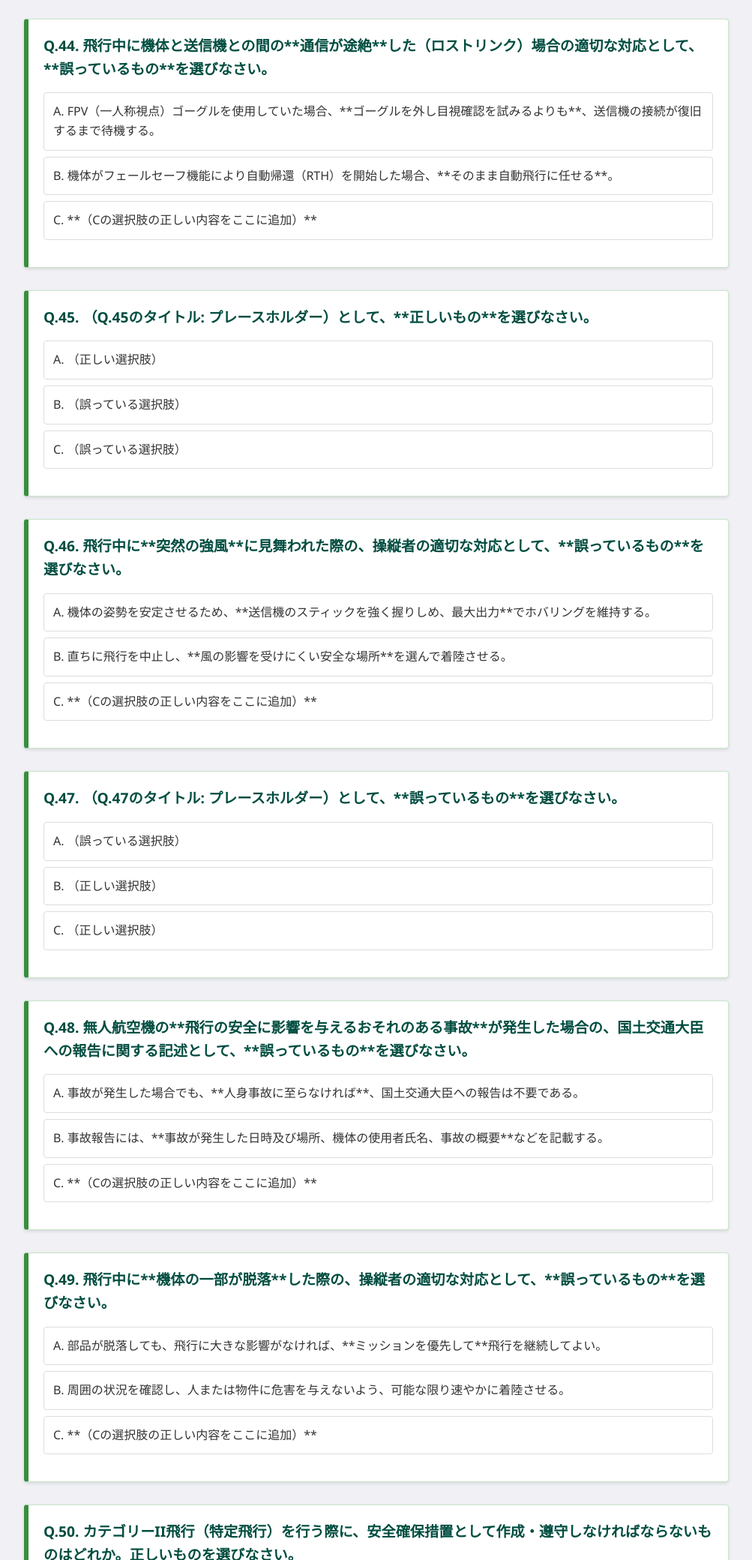
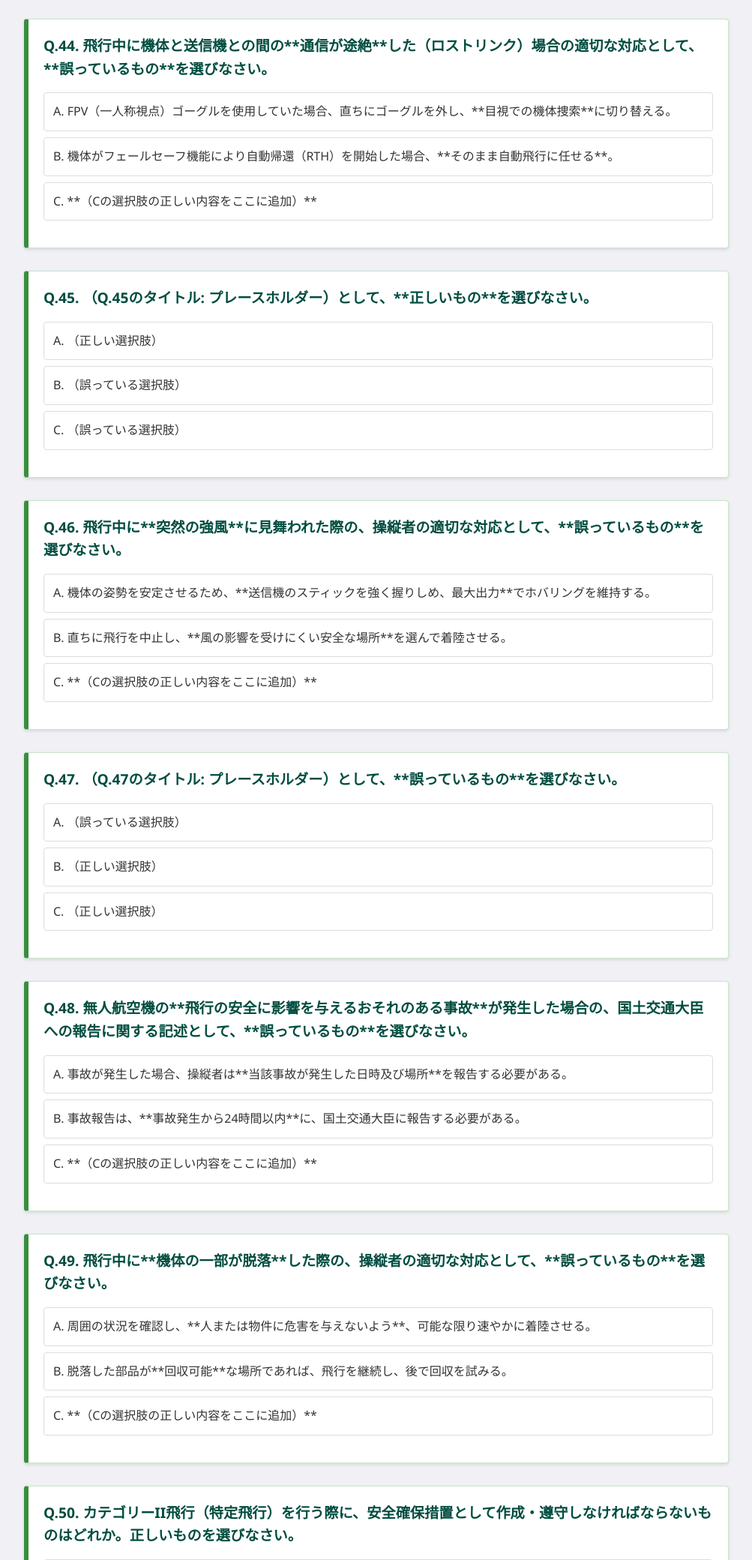
Before and after one commit to s1989y55/dron-quiz, a plain HTML site: page quiz_1.html in a window 1280 px wide. Shown: the part 3020-5100 px from the top of the page at 75% size, without its empty margins (138-1141 px from the left). Drawn offline with Linux system fonts and the light colour scheme.

Commit message:
Add files via upload

```diff
--- a/quiz_1.html
+++ b/quiz_1.html
@@ -231,14 +231,14 @@
         <div class="question-block" id="q44">
     <h2>Q.44. 飛行中に機体と送信機との間の**通信が途絶**した（ロストリンク）場合の適切な対応として、**誤っているもの**を選びなさい。</h2>
     <ul class="options">
-                <li data-question="q44" data-answer="A">A. FPV（一人称視点）ゴーグルを使用していた場合、**ゴーグルを外し目視確認を試みるよりも**、送信機の接続が復旧するまで待機する。</li>
+        <li data-question="q44" data-answer="A">A. FPV（一人称視点）ゴーグルを使用していた場合、直ちにゴーグルを外し、**目視での機体捜索**に切り替える。</li>
         <li data-question="q44" data-answer="B">B. 機体がフェールセーフ機能により自動帰還（RTH）を開始した場合、**そのまま自動飛行に任せる**。</li>
         <li data-question="q44" data-answer="C">C. **（Cの選択肢の正しい内容をここに追加）**</li>
     </ul>
     <div class="answer-content" id="answer-q44">
         <p><span class="correct-answer">【正解】A</span></p>
         <div class="rationale">
-                    <p>【解説】ロストリンク時は、直ちにFPVゴーグルを外し、**目視での機体捜索**に切り替えるのが正しい対応です。接続復旧を待つ間に機体を見失ったり、フェールセーフが意図しない挙動をしたりするリスクがあるため、待機は不適切です。</p>
+            <p>【解説】ロストリンクが発生した場合、FPVゴーグルを外して**目視での機体捜索**に切り替えるのは**正しい対応**です。この問題は「誤っているもの」を選ぶため、Aは間違いではありません。</p>
             <p class="hint">【ヒント】ロストリンク時の対応は「フェールセーフの作動」「目視捜索」「RTHの監視」が基本です。</p>
         </div>
     </div>
@@ -295,35 +295,33 @@
 <div class="question-block" id="q48">
     <h2>Q.48. 無人航空機の**飛行の安全に影響を与えるおそれのある事故**が発生した場合の、国土交通大臣への報告に関する記述として、**誤っているもの**を選びなさい。</h2>
     <ul class="options">
-                <li data-question="q48" data-answer="A">A. 事故が発生した場合でも、**人身事故に至らなければ**、国土交通大臣への報告は不要である。</li>
-                <li data-question="q48" data-answer="B">B. 事故報告には、**事故が発生した日時及び場所、機体の使用者氏名、事故の概要**などを記載する。</li>
+        <li data-question="q48" data-answer="A">A. 事故が発生した場合、操縦者は**当該事故が発生した日時及び場所**を報告する必要がある。</li>
+        <li data-question="q48" data-answer="B">B. 事故報告は、**事故発生から24時間以内**に、国土交通大臣に報告する必要がある。</li>
         <li data-question="q48" data-answer="C">C. **（Cの選択肢の正しい内容をここに追加）**</li>
     </ul>
     <div class="answer-content" id="answer-q48">
         <p><span class="correct-answer">【正解】A</span></p>
         <div class="rationale">
-                    <p>【解説】無人航空機の飛行の安全に影響を与えるおそれのある事故は、人身事故の他、機体の破損、物件の損壊、紛失なども含まれ、全て国土交通大臣へ速やかに報告する義務があります。</p>
+            <p>【解説】事故が発生した場合の報告事項には、**事故が発生した日時及び場所**が含まれます。この問題は「誤っているもの」を選ぶため、Aは間違いではありません。</p>
             <p class="hint">【ヒント】報告事項は多岐にわたります。法律で定められた項目を確認しましょう。</p>
         </div>
     </div>
 </div>
-
 <div class="question-block" id="q49">
     <h2>Q.49. 飛行中に**機体の一部が脱落**した際の、操縦者の適切な対応として、**誤っているもの**を選びなさい。</h2>
     <ul class="options">
-                <li data-question="q49" data-answer="A">A. 部品が脱落しても、飛行に大きな影響がなければ、**ミッションを優先して**飛行を継続してよい。</li>
-                <li data-question="q49" data-answer="B">B. 周囲の状況を確認し、人または物件に危害を与えないよう、可能な限り速やかに着陸させる。</li>
+        <li data-question="q49" data-answer="A">A. 周囲の状況を確認し、**人または物件に危害を与えないよう**、可能な限り速やかに着陸させる。</li>
+        <li data-question="q49" data-answer="B">B. 脱落した部品が**回収可能**な場所であれば、飛行を継続し、後で回収を試みる。</li>
         <li data-question="q49" data-answer="C">C. **（Cの選択肢の正しい内容をここに追加）**</li>
     </ul>
     <div class="answer-content" id="answer-q49">
         <p><span class="correct-answer">【正解】A</span></p>
         <div class="rationale">
-                    <p>【解説】機体の一部が脱落した場合は、飛行の安全に影響を与える重大な事故に該当するため、直ちに飛行を中止し安全な場所に着陸させ、国土交通大臣へ速やかに報告しなければなりません。ミッションの継続は不適切です。</p>
+            <p>【解説】機体の一部が脱落した場合、飛行の安全に影響を与えるおそれがあるため、**直ちに着陸**させるのが原則です。また、脱落は「事故」に該当するため、**国土交通大臣への報告**も必要です。</p>
             <p class="hint">【ヒント】脱落は重大な事故につながります。</p>
         </div>
     </div>
 </div>
-
         <div class="question-block" id="q50">
             <h2>Q.50. カテゴリーII飛行（特定飛行）を行う際に、安全確保措置として作成・遵守しなければならないものはどれか。正しいものを選びなさい。</h2>
             <ul class="options">
```
Lines whose indentation alone changed are shown as unchanged.
